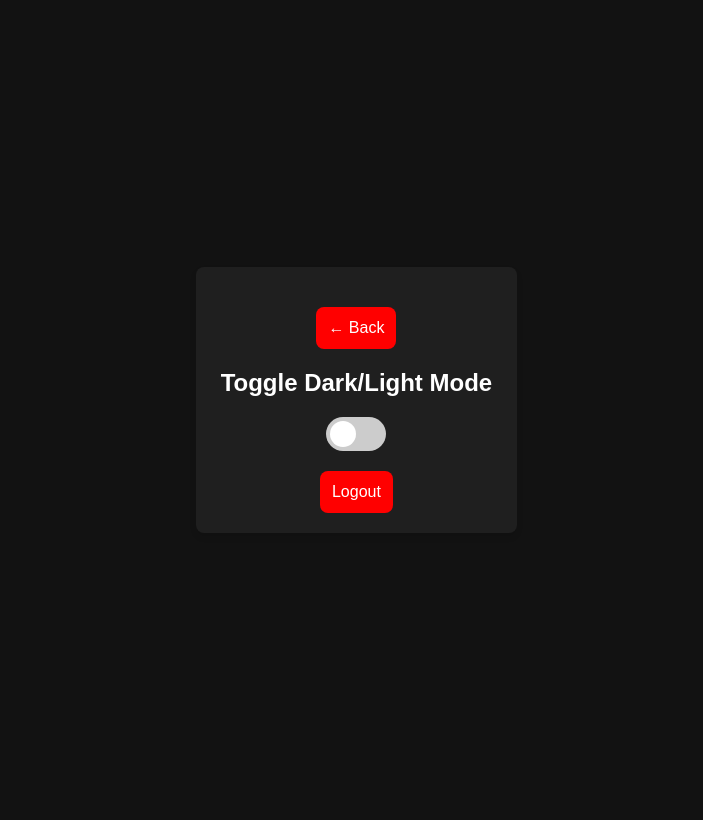
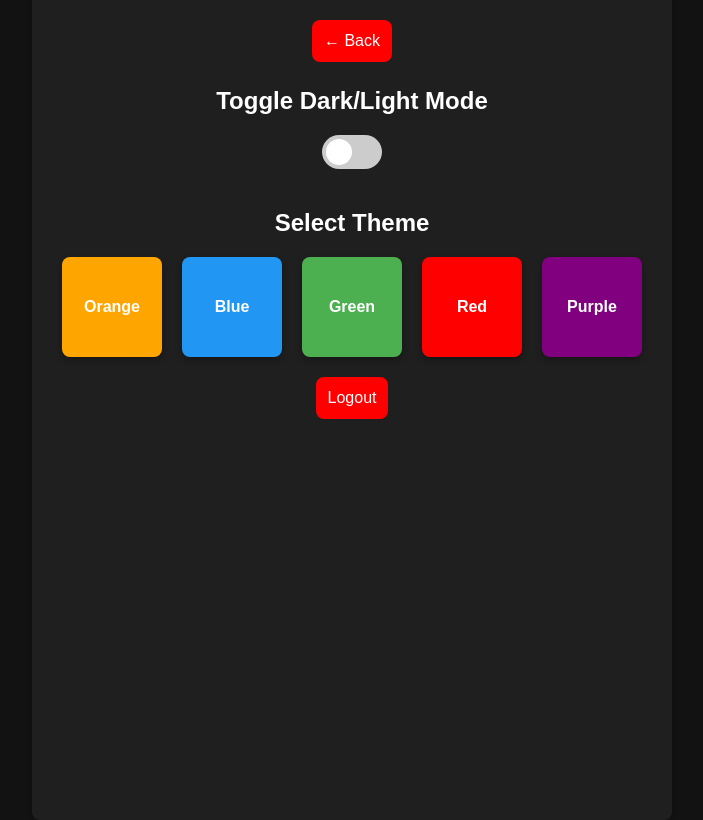
Before and after one commit to CaptainRepus/Idk, a Flask app: page /settings in a window 1280 px wide. Shown: the whole page, without its empty margins (288-991 px from the left). Before the commit the page ends 533 px from the top, so only its background shows below. Run offline with Flask 3, Linux system fonts and the light colour scheme.

Commit message:
checkpoint themes

```diff
--- a/static/script.js
+++ b/static/script.js
@@ -121,8 +121,16 @@ document.addEventListener('DOMContentLoaded', () => {
     });
 });
 document.addEventListener('DOMContentLoaded', () => {
+    const toggle = document.getElementById('dark-mode-toggle');
+    const themeBoxes = document.querySelectorAll('.theme-box');
+
+    const applyTheme = (theme) => {
+        document.body.className = ''; // Clear all classes
+        document.body.classList.add(theme);
+        localStorage.setItem('theme', theme);
+    };
+
     // Initialize dark mode based on localStorage value
-    const toggle = document.getElementById('dark-mode-toggle');
     if (toggle) {
         toggle.addEventListener('change', () => {
             document.body.classList.toggle('dark-mode', toggle.checked);
@@ -135,6 +143,19 @@ document.addEventListener('DOMContentLoaded', () => {
         }
     }
 
+    // Initialize theme based on localStorage value
+    const savedTheme = localStorage.getItem('theme');
+    if (savedTheme) {
+        applyTheme(savedTheme);
+    }
+
+    // Add event listeners to theme boxes
+    themeBoxes.forEach(box => {
+        box.addEventListener('click', () => {
+            applyTheme(box.id);
+        });
+    });
+
     // Back button navigation
     const backButton = document.getElementById('back-button');
     if (backButton) {
@@ -142,22 +163,4 @@ document.addEventListener('DOMContentLoaded', () => {
             window.location.href = "/chat/index";
         });
     }
-
-    // Logout button handling
-    const logoutButton = document.getElementById("logout-button");
-    if (logoutButton) {
-        logoutButton.addEventListener("click", () => {
-            fetch("/auth/logout", { method: "POST" })
-                .then(response => {
-                    if (response.ok) {
-                        window.location.href = "/auth/login";
-                    } else {
-                        alert("Logout failed!");
-                    }
-                })
-                .catch(error => console.error("Error logging out:", error));
-        });
-    }
-
-    // Other existing DOMContentLoaded logic...
 });
--- a/static/style.css
+++ b/static/style.css
@@ -8,11 +8,23 @@ body, html {
     justify-content: center;
     align-items: center;
 }
+.backbutton{
+    width: 15%;
+}
+/* General Button Style */
+button {
+    padding: 10px 20px;
+    color: white;
+    border: none;
+    border-radius: 8px; /* Add a larger border-radius */
+    margin: 5px;
+    cursor: pointer;
+}
 
 /* Settings Container */
 .settings-container {
-    width: 90%;
-    max-width: 600px;
+    width: 600px; /* Set fixed width */
+    height: 800px; /* Set fixed height */
     background-color: #1f1f1f;
     padding: 20px;
     border-radius: 8px;
@@ -20,11 +32,36 @@ body, html {
     text-align: center;
     margin: auto;
 }
-
 .settings-container h2 {
     color: white;
+    margin-bottom: 20px; /* Add space between h2 and the content below */
 }
-
+.settings-container .toggle-container {
+    margin-bottom: 40px; /* Add space below the toggle container */
+}
+.settings-container .theme-selection {
+    display: flex;
+    flex-wrap: wrap;
+    gap: 20px;
+    justify-content: center;
+}
+.settings-container .theme-box {
+    width: 100px;
+    height: 100px;
+    display: flex;
+    align-items: center;
+    justify-content: center;
+    color: white;
+    font-weight: bold;
+    cursor: pointer;
+    border-radius: 8px;
+    box-shadow: 0 3px 6px rgba(0, 0, 0, 0.3);
+    transition: transform 0.3s, box-shadow 0.3s;
+}
+.settings-container .theme-box:hover {
+    transform: translateY(-5px);
+    box-shadow: 0 6px 12px rgba(0, 0, 0, 0.3);
+}
 .settings-container button {
     width: auto;
     padding: 12px;
@@ -36,11 +73,9 @@ body, html {
     cursor: pointer;
     margin-top: 20px;
 }
-
 .settings-container button:hover {
     background-color: #cc0000;
 }
-
 /* Toggle Switch */
 .switch {
     position: relative;
@@ -48,13 +83,11 @@ body, html {
     width: 60px;
     height: 34px;
 }
-
 .switch input {
     opacity: 0;
     width: 0;
     height: 0;
 }
-
 .slider {
     position: absolute;
     cursor: pointer;
@@ -65,7 +98,6 @@ body, html {
     background-color: #ccc;
     transition: 0.4s;
 }
-
 .slider:before {
     position: absolute;
     content: "";
@@ -76,33 +108,58 @@ body, html {
     background-color: white;
     transition: 0.4s;
 }
-
 input:checked + .slider {
     background-color: #2196F3;
 }
-
 input:checked + .slider:before {
     transform: translateX(26px);
 }
-
 .slider.round {
     border-radius: 34px;
 }
-
 .slider.round:before {
     border-radius: 50%;
 }
-
+/* Theme Styles */
+body.theme-orange button {
+    background-color: #FFA500;
+}
+body.theme-blue button {
+    background-color: #2196F3;
+}
+body.theme-green button {
+    background-color: #4CAF50;
+}
+body.theme-red button {
+    background-color: #FF0000;
+}
+body.theme-purple button {
+    background-color: #800080;
+}
+/* Button Hover Styles for Themes */
+body.theme-orange button:hover {
+    background-color: #e59400;
+}
+body.theme-blue button:hover {
+    background-color: #1e88e5;
+}
+body.theme-green button:hover {
+    background-color: #43a047;
+}
+body.theme-red button:hover {
+    background-color: #e60000;
+}
+body.theme-purple button:hover {
+    background-color: #720072;
+}
 /* Dark Mode */
 body.dark-mode {
     background-color: #121212;
     color: white;
 }
-
 body.dark-mode .settings-container {
     background-color: #1f1f1f;
 }
-
 body.dark-mode input {
     background-color: #262626;
     color: white;
--- a/templates/chat/index.html
+++ b/templates/chat/index.html
@@ -3,7 +3,7 @@
 
 {% block content %}
 <div class="nav-container">
-    <button id="back-button">← Back</button>
+    <button id="back-button" class="backbutton">← Back</button>
     <div class="dropdown">
         <button id="dropdown-button">⋮</button> <!-- This button will navigate to settings -->
     </div>
--- a/templates/settings.html
+++ b/templates/settings.html
@@ -13,6 +13,15 @@
             <span class="slider round"></span>
         </label>
     </div>
+    <h2>Select Theme</h2>
+    <div class="theme-selection">
+
+        <div class="theme-box" id="theme-orange" style="background-color: #FFA500;">Orange</div>
+        <div class="theme-box" id="theme-blue" style="background-color: #2196F3;">Blue</div>
+        <div class="theme-box" id="theme-green" style="background-color: #4CAF50;">Green</div>
+        <div class="theme-box" id="theme-red" style="background-color: #FF0000;">Red</div>
+        <div class="theme-box" id="theme-purple" style="background-color: #800080;">Purple</div>
+    </div>
 
     <button id="logout-button">Logout</button>
 </div>
```
